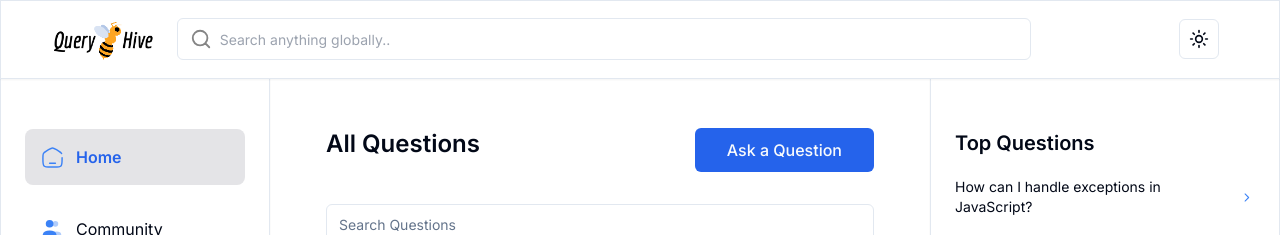
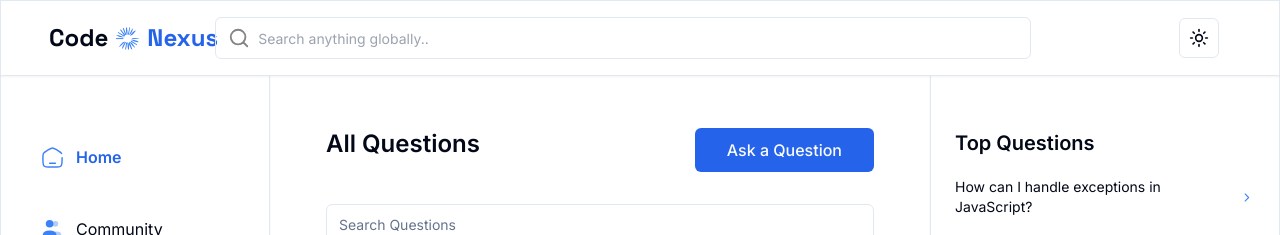
Before and after one commit to kartikpavan/code-nexus, a Next.js app: page / in a window 1280 px wide. Shown: the top 235 px of the page. Built offline with nearby package versions, Linux system fonts and the light colour scheme; no server answers.

Commit message:
Code-NEXUS rebranding

```diff
--- a/app/globals.css
+++ b/app/globals.css
@@ -48,6 +48,14 @@
     --ring: 142.4 71.8% 29.2%;
   }
 } */
+
+.text-inter {
+  font-family: var(--font-inter);
+}
+
+.text-spaceGrotesk {
+  font-family: var(--font-spaceGrotesk);
+}
 
 @layer base {
   :root {
--- a/app/layout.tsx
+++ b/app/layout.tsx
@@ -1,6 +1,6 @@
 import { ClerkProvider } from "@clerk/nextjs";
 import type { Metadata } from "next";
-import { Inter } from "next/font/google";
+import { Inter, Space_Grotesk } from "next/font/google";
 import "./globals.css";
 import { ThemeProvider } from "@/context/ThemeProvider";
 
@@ -10,16 +10,22 @@ const inter = Inter({
   variable: "--font-inter",
 });
 
+const spaceGrotesk = Space_Grotesk({
+  subsets: ["latin"],
+  weight: ["300", "400", "500", "600", "700"],
+  variable: "--font-spaceGrotesk",
+});
+
 export const metadata: Metadata = {
-  title: "Query Hive",
+  title: "Code Nexus",
   description:
-    "Query Hive is a community-driven Q&A platform dedicated to empowering developers, programmers, and tech enthusiasts. It provides a space where users can ask questions, share their expertise, and engage in discussions related to various programming languages, software development, and technology topics. With a vibrant community of contributors, Query Hive is the go-to destination for finding solutions, insights, and valuable knowledge to tackle coding challenges and stay up-to-date with the ever-evolving tech landscape.",
+    "Code Nexus is a community-driven Q&A platform dedicated to empowering developers, programmers, and tech enthusiasts. It provides a space where users can ask questions, share their expertise, and engage in discussions related to various programming languages, software development, and technology topics. With a vibrant community of contributors, Query Hive is the go-to destination for finding solutions, insights, and valuable knowledge to tackle coding challenges and stay up-to-date with the ever-evolving tech landscape.",
 };
 
 export default function RootLayout({ children }: { children: React.ReactNode }) {
   return (
-    <html lang="en">
-      <body className={`${inter.className}`}>
+    <html lang="en" className={`${inter.variable} ${spaceGrotesk.variable}`}>
+      <body className="text-inter">
         <ThemeProvider
           attribute="class"
           defaultTheme="system"
--- /dev/null
+++ b/app/not-found.tsx
@@ -0,0 +1,36 @@
+import Link from "next/link";
+
+const NotFoundPage = () => {
+  return (
+    <div className="lg:px-24 lg:py-24 md:py-20 md:px-44 px-4 py-24 items-center flex justify-center flex-col-reverse lg:flex-row md:gap-28 gap-16">
+      <div className="xl:pt-24 w-full xl:w-1/2 relative pb-12 lg:pb-0">
+        <div className="relative">
+          <div className="absolute">
+            <div className="">
+              <h1 className="my-2 text-gray-800 font-bold text-2xl">
+                Looks like you've found the doorway to the great nothing
+              </h1>
+              <p className="my-2 text-gray-800">
+                Sorry about that! Please visit our hompage to get where you need to go.
+              </p>
+              <Link
+                href="/"
+                className="sm:w-full lg:w-auto my-2 border rounded md py-4 px-8 text-center bg-indigo-600 text-white hover:bg-indigo-700 focus:outline-none focus:ring-2 focus:ring-indigo-700 focus:ring-opacity-50"
+              >
+                Take me there!
+              </Link>
+            </div>
+          </div>
+          <div>
+            <img src="https://i.ibb.co/G9DC8S0/404-2.png" />
+          </div>
+        </div>
+      </div>
+      <div>
+        <img src="https://i.ibb.co/ck1SGFJ/Group.png" />
+      </div>
+    </div>
+  );
+};
+
+export default NotFoundPage;
--- a/components/shared/navbar/LeftSidebar.tsx
+++ b/components/shared/navbar/LeftSidebar.tsx
@@ -20,8 +20,10 @@ const LeftSidebar = () => {
               key={item.label}
               href={`${item.route}`}
               className={`${
-                isActive ? "rounded-lg font-semibold bg-zinc-200 text-primary" : ""
-              } flex items-center gap-3 justify-start bg-transparent p-4 hover:bg-zinc-100/70 transition-colors duration-200 ease-in-out hover:rounded-lg cursor-pointer`}
+                isActive
+                  ? "rounded-lg font-semibold bg-blue-100 dark:bg-blue-900/30 text-primary "
+                  : ""
+              } flex items-center gap-3 justify-start bg-transparent p-4 hover:bg-gray-100 dark:hover:bg-gray-900 transition-colors duration-200 ease-in-out rounded-lg hover:rounded-lg cursor-pointer`}
             >
               <Image src={item.imgURL} alt={item.label} height={23} width={23} />
               <p className="max-lg:hidden">{item.label}</p>
--- a/components/shared/navbar/Navbar.tsx
+++ b/components/shared/navbar/Navbar.tsx
@@ -10,13 +10,10 @@ const Navbar = () => {
   return (
     <nav className="flex items-center justify-between fixed bg-white border dark:bg-[#020817] z-50 w-full gap-5 px-6 py-4 md:py-4 shadow-sm sm:px-12">
       <Link href="/">
-        {/* Mobile Logo */}
-        <div className="flex lg:hidden">
-          <Image src={"/images/logoImg.png"} alt="Query-Hive" width={30} height={30} />
-        </div>
-        {/* Desktop Logo */}
-        <div className="hidden lg:flex">
-          <Image src={"/images/LOGO.png"} alt="Query-Hive" width={150} height={150} />
+        <div className="text-2xl font-bold text-spaceGrotesk flex gap-2 items-center">
+          Code
+          <Image src={"/images/site-logo.svg"} alt="code-nexus" width={23} height={23} />
+          <span className="text-primary">Nexus</span>
         </div>
       </Link>
       {/* Global Search */}
--- a/package.json
+++ b/package.json
@@ -1,5 +1,5 @@
 {
-  "name": "query-hive",
+  "name": "code-nexus",
   "version": "0.1.0",
   "private": true,
   "scripts": {
--- a/tailwind.config.ts
+++ b/tailwind.config.ts
@@ -13,6 +13,10 @@ const config: Config = {
       screens: {
         "2xl": "1400px",
       },
+    },
+    fontFamily: {
+      inter: ["var(--font-inter)"],
+      spaceGrotesk: ["var(--font-spaceGrotesk)"],
     },
     extend: {
       colors: {
```
Also changed, not shown: public/images/site-logo.svg (added), 1 other file (tests, documents, lock files or other folders).
